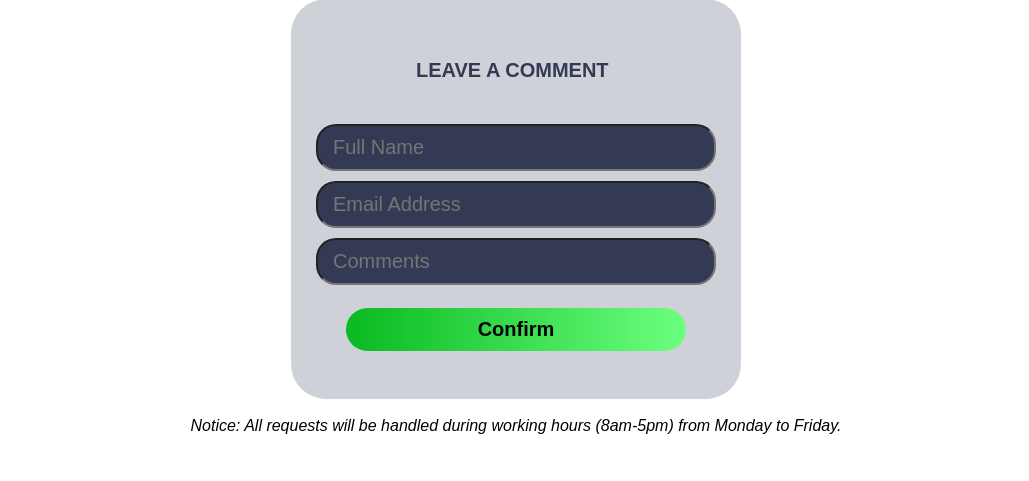
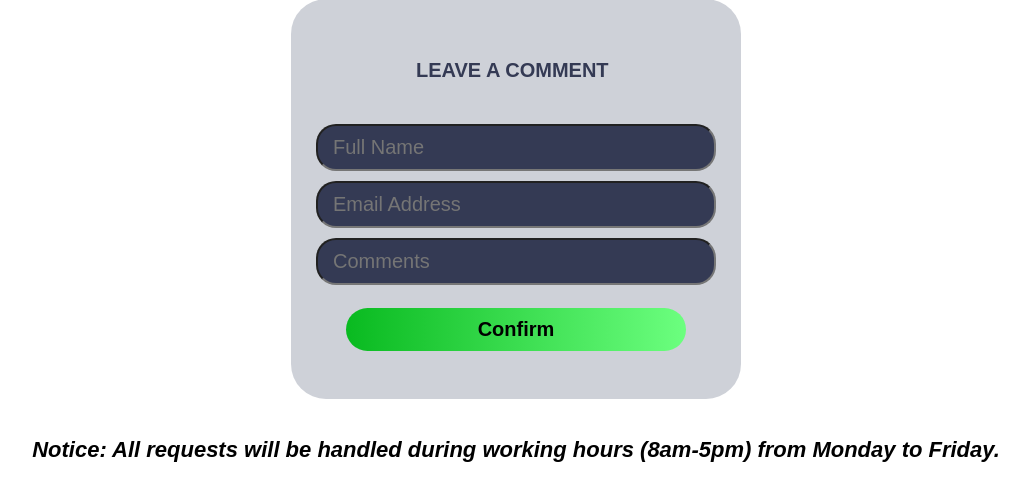
Before and after one commit to leathumbiran02/GreenTechResolutions, a PHP site: page /contact_us.php in a window 1280 px wide. Shown: the part 319-800 px from the top of the page, without its empty margins (124-1153 px from the left). Run offline with PHP 8.4, Linux system fonts and the light colour scheme.

Commit message:
Readded the styling for the footer

```diff
--- a/greentech_resolutions/contact_us.php
+++ b/greentech_resolutions/contact_us.php
@@ -10,6 +10,14 @@
 
         <!--Using a CSS style sheet for the page-->
         <link rel="stylesheet" href="style.css">
+        <style>
+            p{
+                margin-top: 20px;
+                color: black;
+                font-size: 22px;
+                font-weight: bold;
+            }
+        </style>
     </head>
     <body>
         <header>
```
Also changed, not shown: greentech_resolutions/login_register.php (+0 -7 lines).
